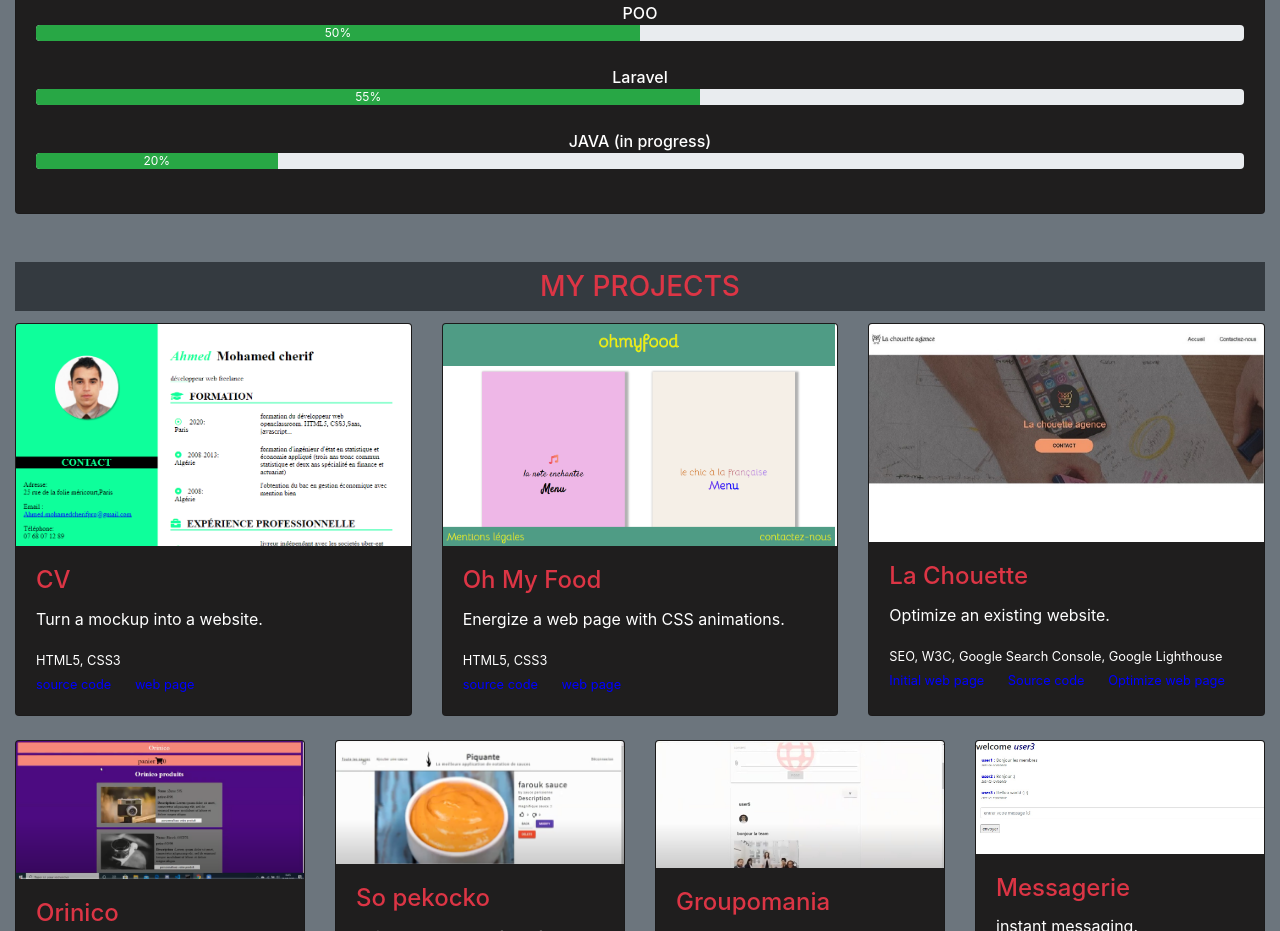
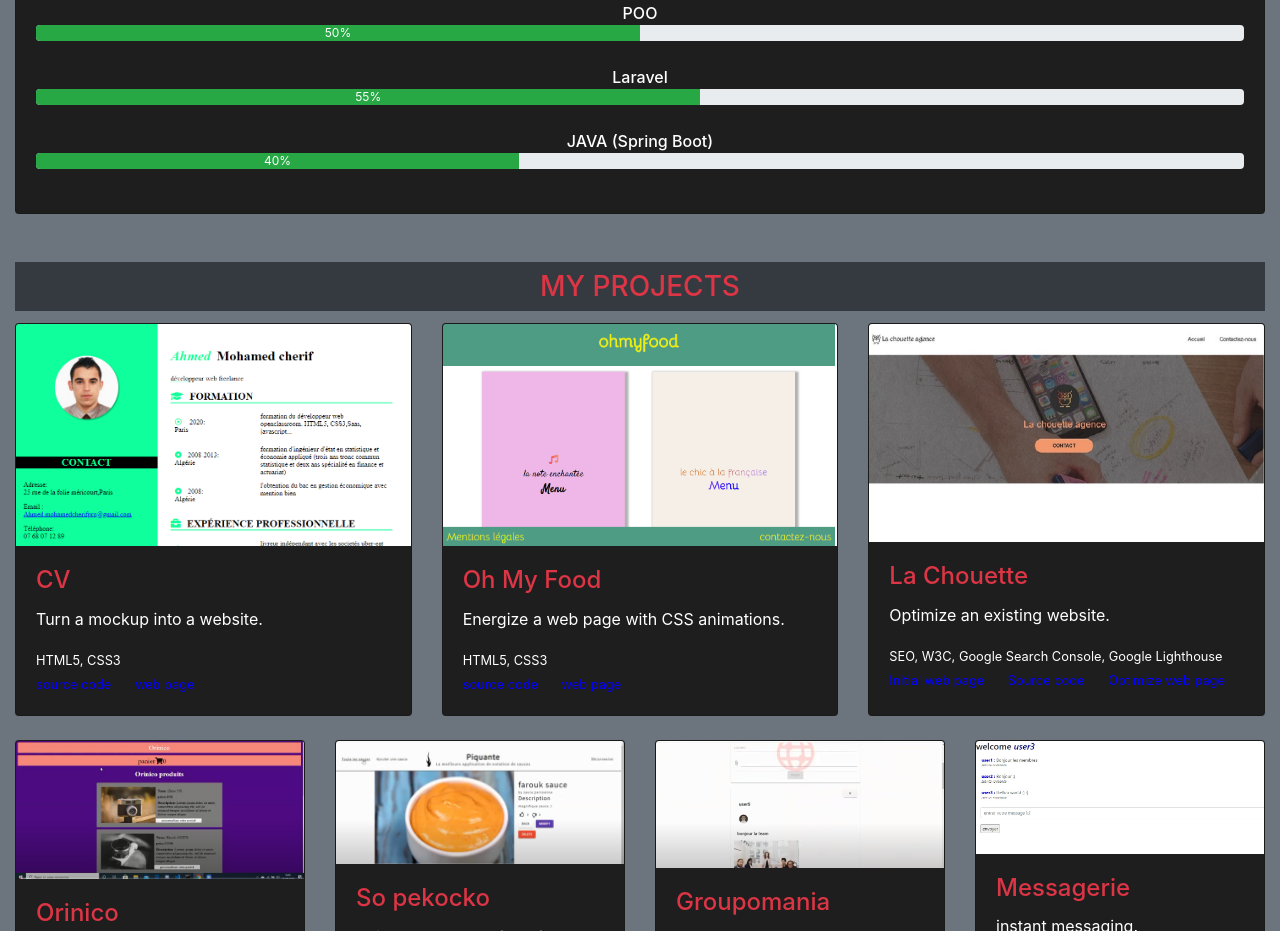
Before and after one commit to Ahmed7511/Portfolio, a plain HTML site: page index.html in a window 1280 px wide. Shown: the part 1509-2440 px from the top of the page. Drawn offline with nearby package versions, Linux system fonts and the light colour scheme.

Commit message:
update cv

```diff
--- a/index.html
+++ b/index.html
@@ -4,9 +4,9 @@
 <head>
     <meta charset="UTF-8">
     <meta name="keywords" content="ahmed-mohamedcherif, développeur web, web developer">
-    <meta name="description" content="My portfolio page"> <!-- description-->
+    <meta name="description" content="portfolio"> <!-- description-->
     <meta proprety="og:title" content="Ahmed Mohamed cherif">
-    <meta proprety="og:description" content="My portfolio page">
+    <meta proprety="og:description" content="portfolio page">
   <meta name="robots" content="index, follow"> <!--meta robots-->
   <meta name="viewport" content="width=device-width, initial-scale=1.0">
     <link rel="stylesheet" href="https://cdn.jsdelivr.net/npm/bootstrap@4.5.3/dist/css/bootstrap.min.css" integrity="sha384-TX8t27EcRE3e/ihU7zmQxVncDAy5uIKz4rEkgIXeMed4M0jlfIDPvg6uqKI2xXr2" crossorigin="anonymous">
@@ -207,12 +207,12 @@
                       </div>
                     </div>
                     <div class="skill my-4">
-                      <b class="text-white h6">JAVA (in progress)</b>
+                      <b class="text-white h6">JAVA (Spring Boot)</b>
                       <div class="progress">
                         <div
                           class="progress-bar bg-success"
                           role="progressbar"
-                          data-progress="20%"
+                          data-progress="40%"
                         ></div>
                   </div>
                   </div>
```
Also changed, not shown: 1 other file.
